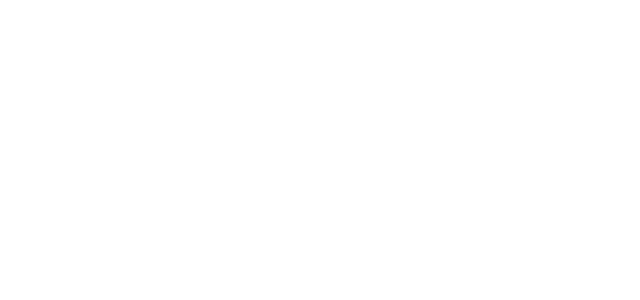
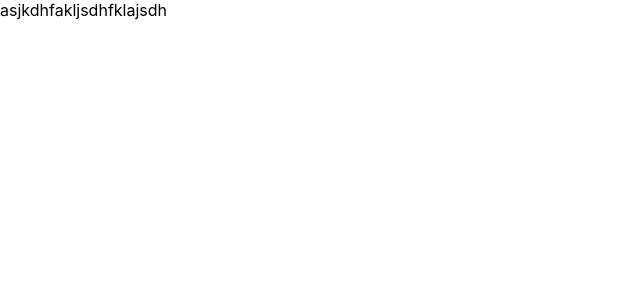
Before and after one commit to ismailkhan89/dostava, a React (Create React App) app: page /home in a window 1280 px wide. Shown: the top 300 px of the page, without its empty margins (0-640 px from the left). Built offline with nearby package versions, Linux system fonts and the light colour scheme.

Commit message:
routes settings and structure settings

```diff
--- a/src/App.js
+++ b/src/App.js
@@ -1,20 +1,21 @@
 import React from 'react';
 import logo from './logo.svg';
-
+import AuthLayout from './layout/Auth.jsx';
 import { BrowserRouter, Route, Switch, Redirect } from "react-router-dom";
 import './App.css';
-
-function App() {
-  return (
-
-
-<BrowserRouter>
-<Switch>
-    <Route path="/homepage" />
-    {/* <Redirect from="/" to="/homepage" /> */}
-</Switch>
-</BrowserRouter>
-  );
+class App extends React.Component {
+  render(){
+    console.log('inside app')
+      return (
+            <BrowserRouter>
+            {/* <Switch> */}
+              <Route path="/home" component={props => <AuthLayout {...props} ></AuthLayout>}  />
+                <Redirect from="/" to="/home"  />
+                {/* <Redirect from="/" to="/homepage" /> */}
+            {/* </Switch> */}
+            </BrowserRouter>
+      );
+  }
 }
 
 export default App;
--- a/src/Views/HomePage.jsx
+++ b/src/Views/HomePage.jsx
@@ -1,5 +1,5 @@
 import React from "react";
-import logo from './logo.svg';
+// import logo from './logo.svg';
 import {
     Card,
     CardHeader,
@@ -17,18 +17,16 @@ import {
     Input
 } from "reactstrap";
 
-function App() {
-    return (
-      <div className="App">
-        <header className="App-header">
-          <img src={logo} className="App-logo" alt="logo" />
-          <p>
-            This is homepage
-          </p>
-
-        </header>
-      </div>
-    );
+class HomePage extends React.Component{
+  render(){
+    console.log('inside HomePage')
+    return(
+      <Container>
+        <div> <span>asjkdhfakljsdhfklajsdh</span> </div>
+      </Container>
+    )
   }
 
-  export default App;
+}
+
+  export default HomePage;
--- a/src/Views/Product.jsx
+++ b/src/Views/Product.jsx
@@ -1,5 +1,5 @@
 import React from "react";
-import logo from './logo.svg';
+// import logo from './logo.svg';
 import {
     Card,
     CardHeader,
@@ -17,11 +17,13 @@ import {
     Input
 } from "reactstrap";
 
-function App() {
+
+  class Product extends React.Component{
+      render(){
         return (
           <div className="App">
             <header className="App-header">
-          <img src={logo} className="App-logo" alt="logo" />
+              {/* <img src={logo} className="App-logo" alt="logo" /> */}
               <p>
                 This is Products Page
               </p>
@@ -30,5 +32,6 @@ function App() {
           </div>
         );
       }
+  }
 
-  export default App;
+  export default Product;
--- /dev/null
+++ b/src/layout/Auth.jsx
@@ -0,0 +1,39 @@
+import React from "react";
+import { Route, Switch } from "react-router-dom";
+import { Container, Row } from "reactstrap";
+import routes from '../routes.js';
+
+class Auth extends React.Component {
+  componentDidMount() {
+    document.body.classList.add("bg-default");
+  }
+  componentWillUnmount() {
+    document.body.classList.remove("bg-default");
+  }
+  getRoutes = routes => {
+    return routes.map((prop, key) => {
+        return (
+          <Route
+            path={prop.path}
+            component={prop.component}
+            key={key}
+          />
+        );
+    });
+  };
+  render() {
+    return (
+      <>
+        <div className="main-content">
+          <Container className="mt--8 pb-5">
+            <Row className="justify-content-center">
+              <Switch>{this.getRoutes(routes)}</Switch>
+            </Row>
+          </Container>
+        </div>
+      </>
+    );
+  }
+}
+
+export default Auth;
--- a/src/routes.js
+++ b/src/routes.js
@@ -1,11 +1,11 @@
-import Homepage from '../Views/Homepage.jsx';
-import Product from '../Views/Product.jsx';
+import HomePage from './Views/HomePage';
+import Product from './Views/Product.jsx';
 
 var routes = [
     {
-      path: "/homepage",
-      name: "Homepage",
-      component: Homepage,
+      path: "/home",
+      name: "HomePage",
+      component: HomePage,
       layout: "/",
 
     },
```
Lines whose indentation alone changed are shown as unchanged.
